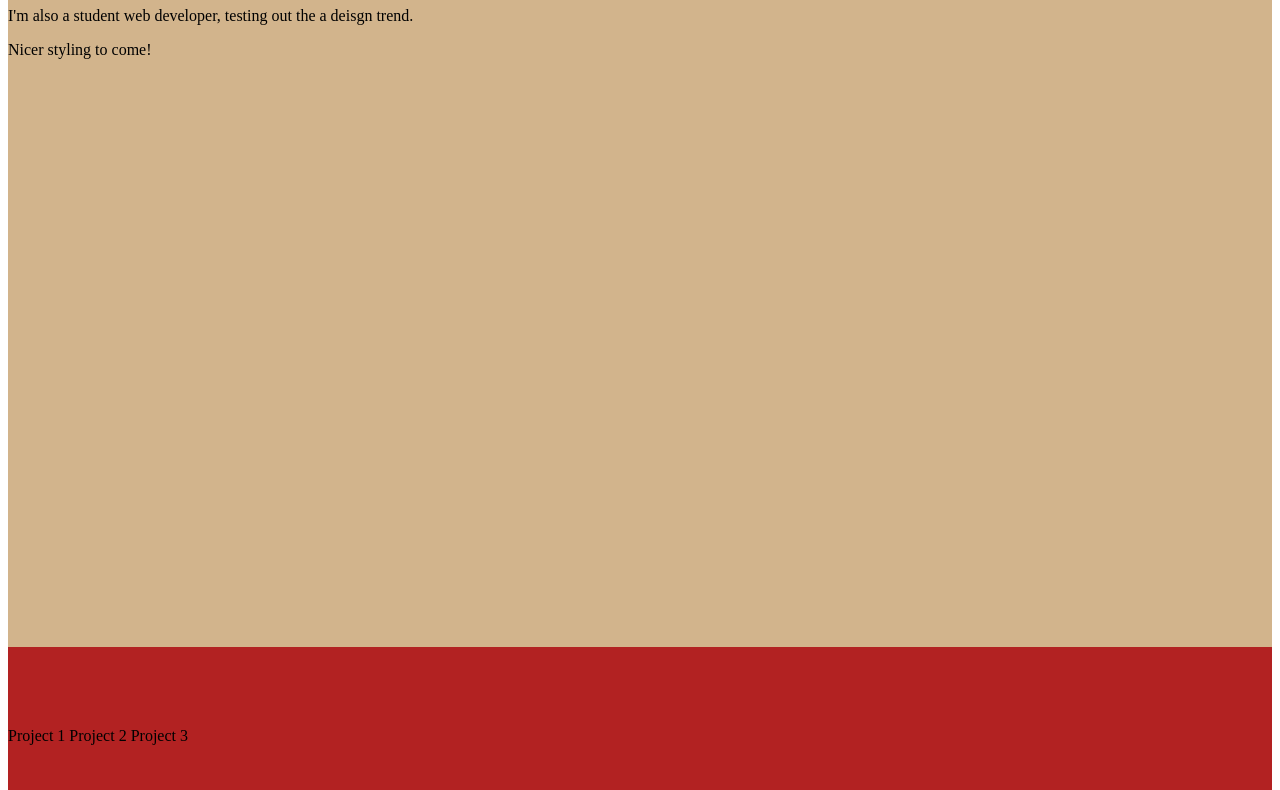
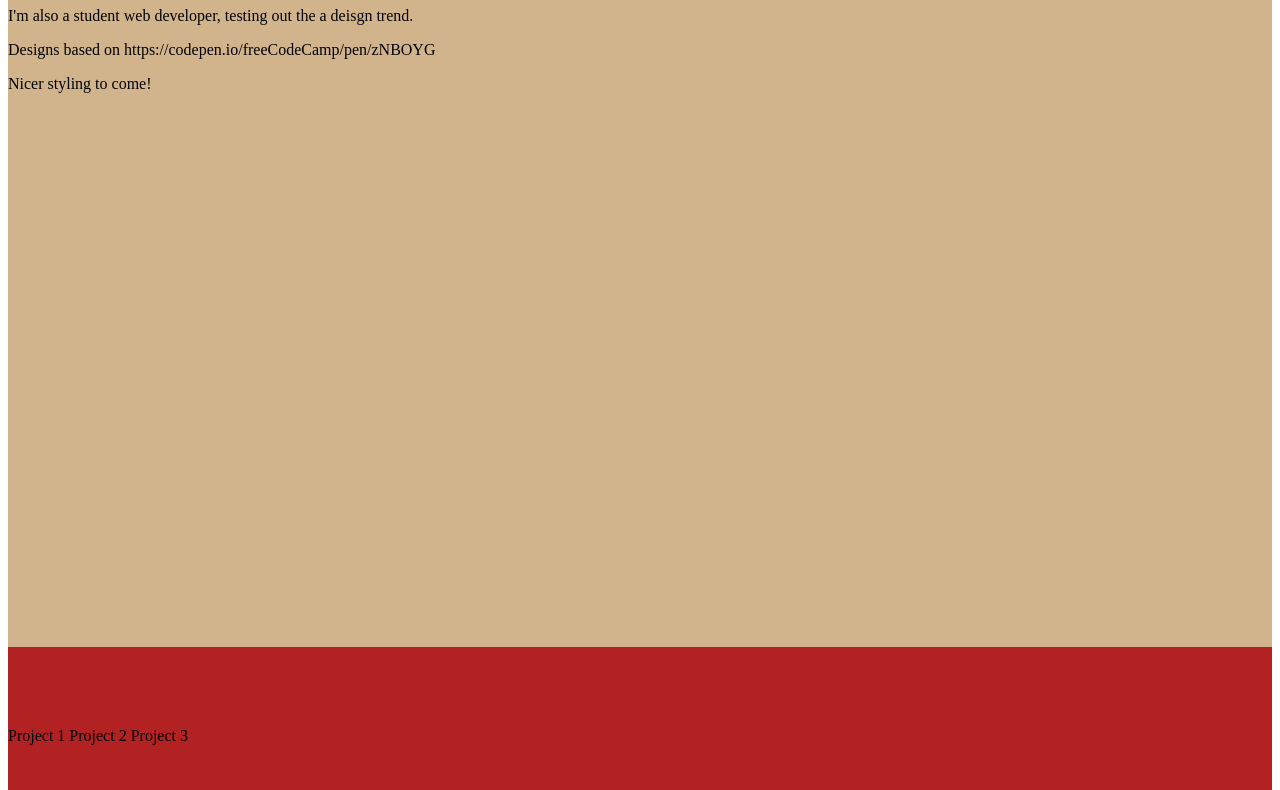
Before and after one commit to csc473s2019-webdev/hw3-p4-personal-portfolio-practice-with-html-css-ramonpetgrave64, a plain HTML site: page index.html in a window 1280 px wide. Shown: the part 161-951 px from the top of the page. Drawn offline with Linux system fonts and the light colour scheme.

Commit message:
add design credits

```diff
--- a/index.html
+++ b/index.html
@@ -55,6 +55,7 @@
   <div id='welcome-section' class='full-section'>
     <h1>I'm Ramon</h1>
     <p>I'm also a student web developer, testing out the a deisgn trend.</p>
+    <p>Designs based on https://codepen.io/freeCodeCamp/pen/zNBOYG</p>
     <p>Nicer styling to come!</p>
   </div>
 
```
